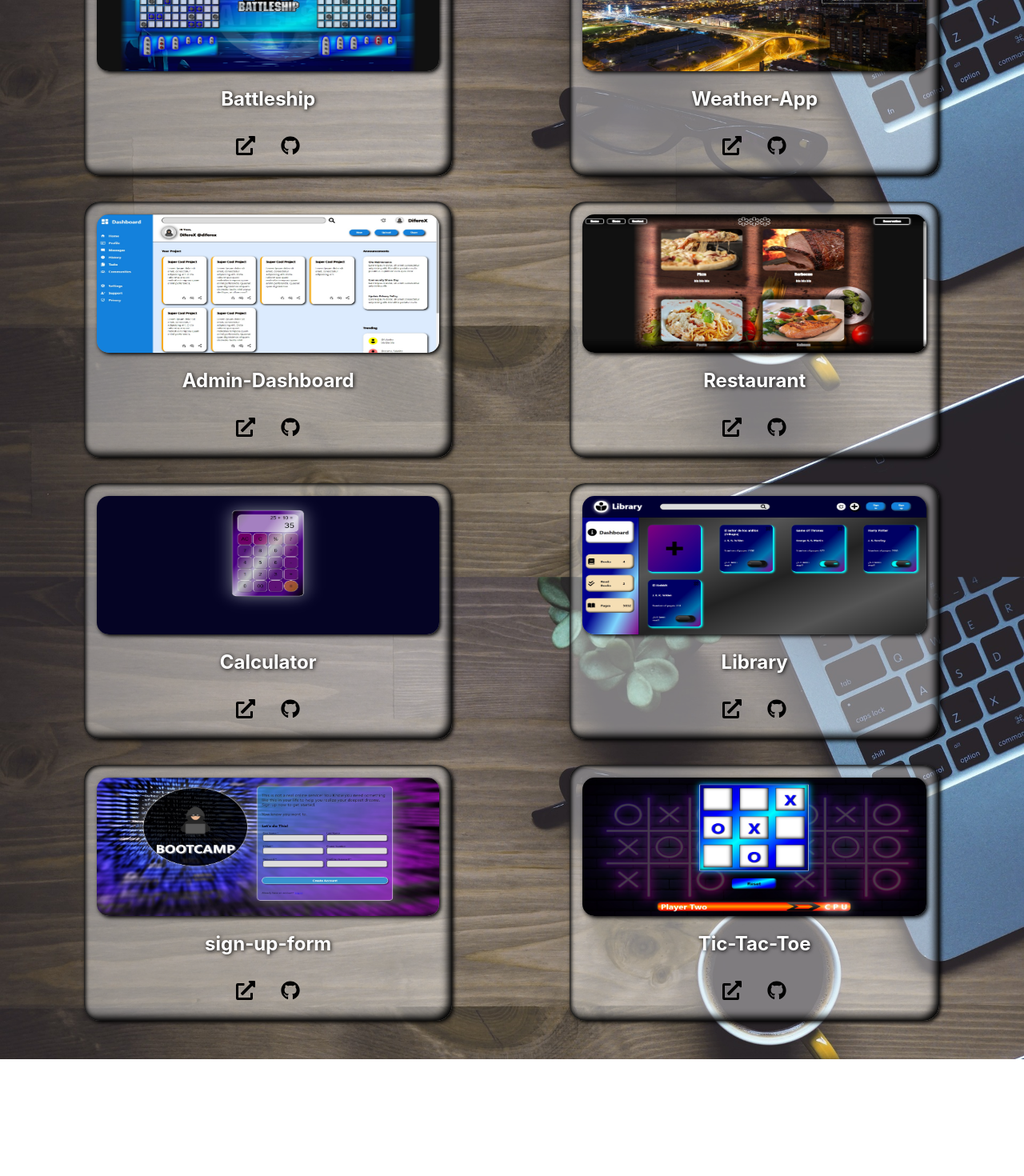
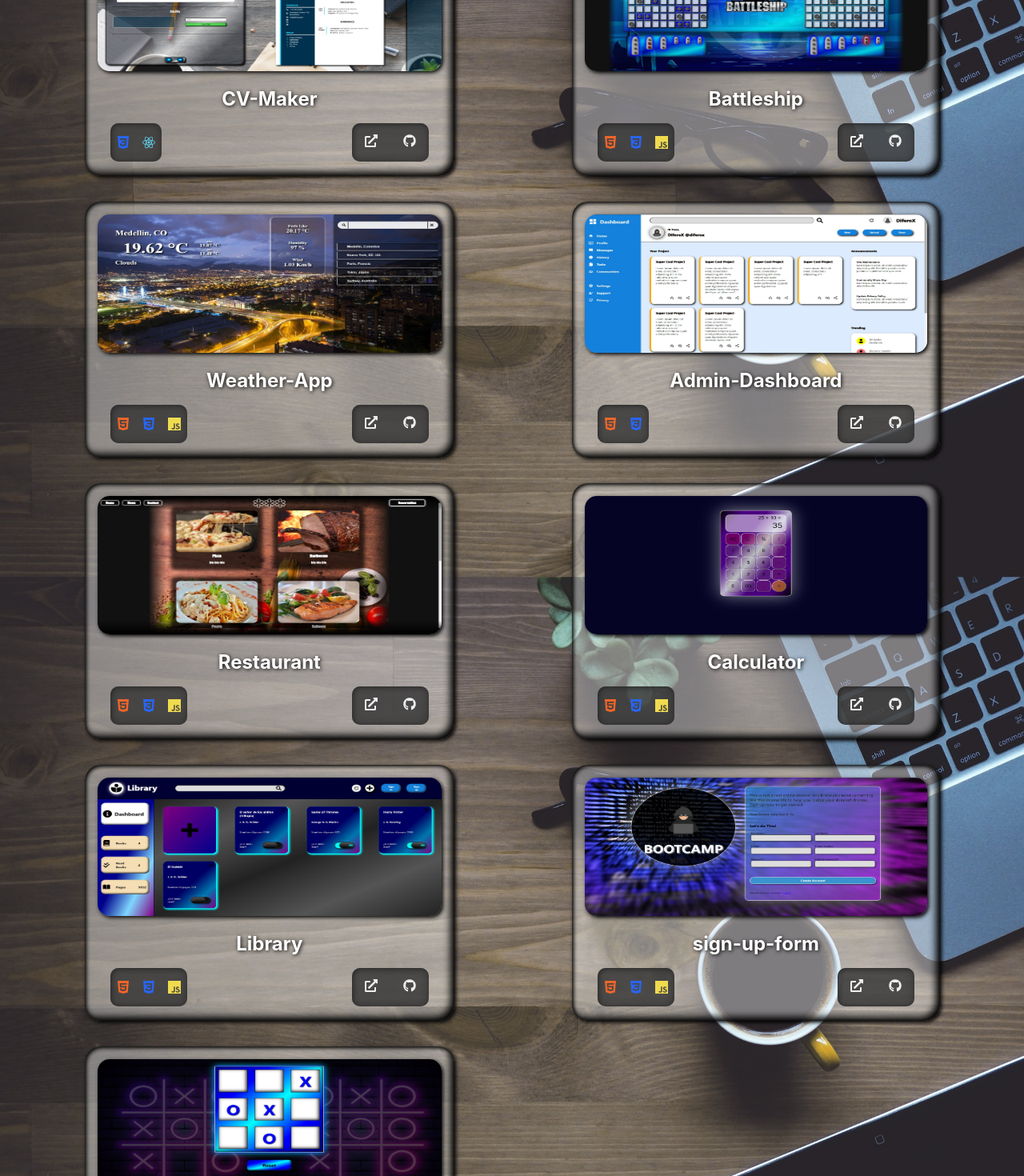
Before and after one commit to DiferoX/portfolio, a React (Create React App) app: page / in a window 1280 px wide. Shown: the part 980-2450 px from the top of the page at 80% size. Before the commit the page ends 2304 px from the top, so only its background shows below. Built offline with nearby package versions, Linux system fonts and the light colour scheme.

Commit message:
create skill's component

```diff
--- a/public/index.html
+++ b/public/index.html
@@ -2,7 +2,7 @@
 <html lang="en">
   <head>
     <meta charset="utf-8" />
-    <link rel="icon" href="%PUBLIC_URL%/favicon.ico" />
+    <link rel="icon" href="%PUBLIC_URL%/logo.webp" />
     <meta name="viewport" content="width=device-width, initial-scale=1" />
     <meta name="theme-color" content="#000000" />
     <meta
--- a/src/App.js
+++ b/src/App.js
@@ -2,69 +2,138 @@ import './App.css';
 import { v4 as uuidv4 } from 'uuid';
 import Header from './components/Header';
 import ProjectList from './components/ProjectList';
+import { SiHtml5, SiCss3, SiJavascript, SiReact } from 'react-icons/si';
 
 
 const projects =
 [
   {
     id: uuidv4(),
+    name: "Shopping Cart",
+    page: 'https://diferox.github.io/shopping-cart/',
+    code: 'https://github.com/DiferoX/shopping-cart',
+    skills:
+    [
+      { id: uuidv4(), skill: <SiCss3 className='iconSkill css' /> },
+      { id: uuidv4(), skill: <SiReact className='iconSkill react' /> },
+    ]
+  },
+  {
+    id: uuidv4(),
     name: "Memory-Card",
     page: 'https://diferox.github.io/memory-card/',
     code: 'https://github.com/DiferoX/memory-card',
+    skills:
+    [
+      { id: uuidv4(), skill: <SiCss3 className='iconSkill css' /> },
+      { id: uuidv4(), skill: <SiReact className='iconSkill react' /> },
+    ]
   },
   {
     id: uuidv4(),
     name: "CV-Maker",
     page: 'https://diferox.github.io/cv-project/',
     code: 'https://github.com/DiferoX/cv-project',
+    skills:
+    [
+      { id: uuidv4(), skill: <SiCss3 className='iconSkill css' /> },
+      { id: uuidv4(), skill: <SiReact className='iconSkill react' /> },
+    ]
   },
   {
     id: uuidv4(),
     name: "Battleship",
     page: 'https://diferox.github.io/Battleship/',
     code: 'https://github.com/DiferoX/Battleship',
+    skills:
+    [
+      { id: uuidv4(), skill: <SiHtml5 className='iconSkill html' /> },
+      { id: uuidv4(), skill: <SiCss3 className='iconSkill css' /> },
+      { id: uuidv4(), skill: <SiJavascript className='iconSkill javascript' /> },
+    ]
   },
   {
     id: uuidv4(),
     name: "Weather-App",
     page: 'https://diferox.github.io/Weather-App/',
     code: 'https://github.com/DiferoX/Weather-App',
+    skills:
+    [
+      { id: uuidv4(), skill: <SiHtml5 className='iconSkill html' /> },
+      { id: uuidv4(), skill: <SiCss3 className='iconSkill css' /> },
+      { id: uuidv4(), skill: <SiJavascript className='iconSkill javascript' /> },
+    ]
   },
   {
     id: uuidv4(),
     name: "Admin-Dashboard",
     page: 'https://diferox.github.io/admin-dashboard/',
     code: 'https://github.com/DiferoX/admin-dashboard',
+    skills:
+    [
+      { id: uuidv4(), skill: <SiHtml5 className='iconSkill html' /> },
+      { id: uuidv4(), skill: <SiCss3 className='iconSkill css' /> },
+    ]
   },
   {
     id: uuidv4(),
     name: "Restaurant",
     page: 'https://diferox.github.io/Restaurant/',
     code: 'https://github.com/DiferoX/Restaurant',
+    skills:
+    [
+      { id: uuidv4(), skill: <SiHtml5 className='iconSkill html' /> },
+      { id: uuidv4(), skill: <SiCss3 className='iconSkill css' /> },
+      { id: uuidv4(), skill: <SiJavascript className='iconSkill javascript' /> },
+    ]
   },
   {
     id: uuidv4(),
     name: "Calculator",
     page: 'https://diferox.github.io/calculator/',
     code: 'https://github.com/DiferoX/calculator',
+    skills:
+    [
+      { id: uuidv4(), skill: <SiHtml5 className='iconSkill html' /> },
+      { id: uuidv4(), skill: <SiCss3 className='iconSkill css' /> },
+      { id: uuidv4(), skill: <SiJavascript className='iconSkill javascript' /> },
+    ]
   },
   {
     id: uuidv4(),
     name: "Library",
     page: 'https://diferox.github.io/library/',
     code: 'https://github.com/DiferoX/library',
+    skills:
+    [
+      { id: uuidv4(), skill: <SiHtml5 className='iconSkill html' /> },
+      { id: uuidv4(), skill: <SiCss3 className='iconSkill css' /> },
+      { id: uuidv4(), skill: <SiJavascript className='iconSkill javascript' /> },
+    ]
   },
   {
     id: uuidv4(),
     name: "sign-up-form",
     page: 'https://diferox.github.io/sign-up-form/',
     code: 'https://github.com/DiferoX/sign-up-form',
+    skills:
+    [
+      { id: uuidv4(), skill: <SiHtml5 className='iconSkill html' /> },
+      { id: uuidv4(), skill: <SiCss3 className='iconSkill css' /> },
+      { id: uuidv4(), skill: <SiJavascript className='iconSkill javascript' /> },
+    ]
   },
   {
     id: uuidv4(),
     name: "Tic-Tac-Toe",
     page: 'https://diferox.github.io/Tic-Tac-Toe/',
     code: 'https://github.com/DiferoX/Tic-Tac-Toe',
+    skills:
+    [
+      { id: uuidv4(), skill: <SiHtml5 className='iconSkill html' /> },
+      { id: uuidv4(), skill: <SiCss3 className='iconSkill css' /> },
+      { id: uuidv4(), skill: <SiJavascript className='iconSkill javascript' /> },
+    ]
   },
 ]
 
--- a/src/components/Project.jsx
+++ b/src/components/Project.jsx
@@ -1,5 +1,6 @@
 import '../styles/Project.css';
 import { FaGithub, FaExternalLinkAlt } from 'react-icons/fa';
+import Skill from './Skill';
 
 function Project(props)
 {
@@ -13,7 +14,17 @@ function Project(props)
         />
       </a>
       <h2>{props.project.name}</h2>
-      <div>
+      <div className='iconMainContent'>
+        <div className='iconSkillsMainContent'>
+          {
+            props.project.skills.map(skill =>
+              <Skill
+                key={skill.id}
+                skill={skill}
+              />)
+          }
+        </div>
+        <div className='iconLinkMainContent'>
           <a href={props.project.page} target="_blank" rel="noopener noreferrer">
             <FaExternalLinkAlt className='icon' />
           </a>
@@ -22,6 +33,7 @@ function Project(props)
           </a>
         </div>
       </div>
+    </div>
   );
 }
 
--- /dev/null
+++ b/src/components/Skill.jsx
@@ -0,0 +1,12 @@
+import '../styles/Skill.css';
+
+function Skill(props)
+{
+  return (
+    <>
+      {props.skill.skill}
+    </>
+  );
+}
+
+export default Skill;
--- a/src/styles/InfoBar.css
+++ b/src/styles/InfoBar.css
@@ -30,11 +30,6 @@
   gap: 1rem;
   margin-top: 1rem;
 }
-
-/* .skillContent div:nth-child(3n)
-{
-  color: yellow;
-} */
 
 .iconSkills
 {
--- a/src/styles/Project.css
+++ b/src/styles/Project.css
@@ -36,17 +36,48 @@
   margin-top: 1rem;
 }
 
+.projectContent .iconMainContent
+{
+  display: flex;
+  flex-direction: row;
+  justify-content: space-between;
+  gap: 2rem;
+  width: 100%;
+  padding: 0 1rem;
+  margin-top: 1rem;
+}
+
+.iconMainContent .iconSkillsMainContent, .iconMainContent .iconLinkMainContent
+{
+  display: flex;
+  align-items: center;
+  justify-content: center;
+  background-color: rgba(50, 50, 50, 0.8);
+  height: 3rem;
+  box-shadow: inset 2px 2px 5px rgba(34, 34, 34, 0.6),
+              inset -2px -2px 10px rgba(34, 34, 34, 0.4);
+  border-radius: 10px;
+}
+
 .icon
 {
-  height: 1.5rem;
-  width: 1.5rem;
-  color: #000;
+  height: 1rem;
+  width: 1rem;
+  color: var(--secondLight);
   margin: 2rem 1rem;
+  transition: 0.5s;
 }
 
 .projectContent div a:hover .icon
 {
   color: yellow;
+}
+
+.iconSkillsMainContent
+{
+  display: flex;
+  gap: 1rem;
+  padding: 0 0.5rem;
 }
 
 @media (max-width: 1000px)
--- /dev/null
+++ b/src/styles/Skill.css
@@ -0,0 +1,51 @@
+
+.iconSkill
+{
+  transition: 0.5s;
+}
+
+.iconSkill:hover
+{
+  transform: scale(1.2);
+  transition: 0.5s;
+}
+
+.iconSkill.html
+{
+  color: #f06529;
+}
+
+.iconSkill.html:hover
+{
+  color: #e34c26;
+}
+
+.iconSkill.css
+{
+  color: #2965f1;
+}
+
+.iconSkill.css:hover
+{
+  color: #264de4;
+}
+
+.iconSkill.javascript
+{
+  color: #f0db4f;
+}
+
+.iconSkill.javascript:hover
+{
+  color: #ffdd00;
+}
+
+.iconSkill.react
+{
+  color: #61DBFB;
+}
+
+.iconSkill.react:hover
+{
+  color: #00ccff;
+}
```
Also changed, not shown: public/logo.webp (added), src/images/Shopping Cart.jpg (added). Lines whose indentation alone changed are shown as unchanged.
